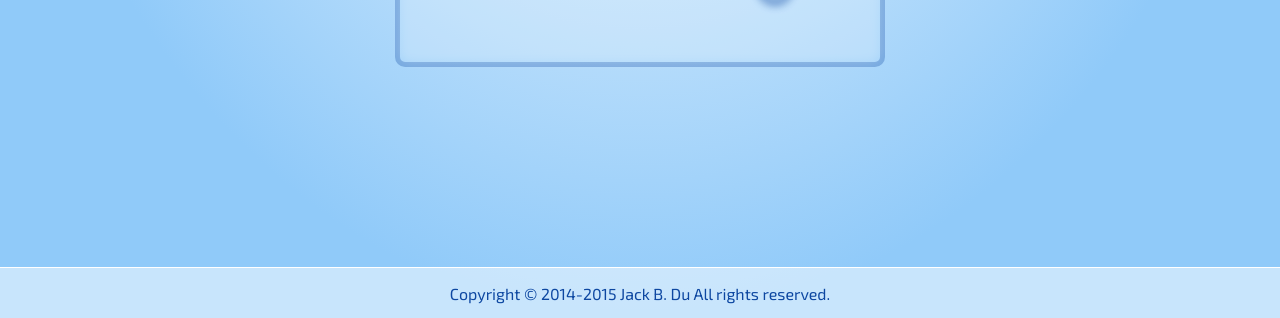
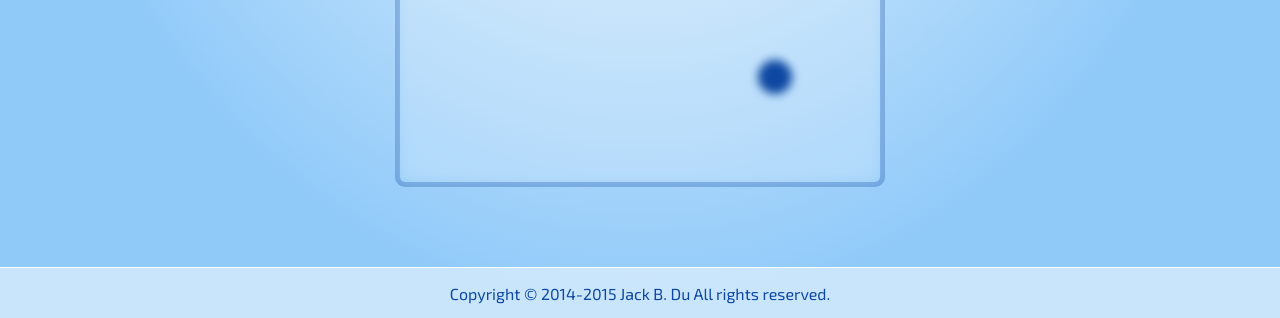
Before and after one commit to JackBDu/snake, a plain HTML site: page index.html in a window 1280 px wide. Shown: the part 482-800 px from the top of the page. Drawn offline with nearby package versions, Linux system fonts and the light colour scheme.

Commit message:
fillStyle added, glass added

```diff
--- a/index.html
+++ b/index.html
@@ -28,7 +28,7 @@
             </header>
             <div class="clear_float"></div>
             <div id="canvas_container">
-                <div id="info_container">
+                <div id="info_container" class="glass">
                     <div id="game_over">
                         <div class="info"><h2>GAME OVER!</h2></div>
                         <button class="button" id="restart"><h2>RESTART</h2></button>
--- a/js/main.js
+++ b/js/main.js
@@ -1,6 +1,6 @@
 var UNIT = 30;
 var CANVAS_WIDTH = 16 * UNIT;
-var CANVAS_HEIGHT = 12 * UNIT;
+var CANVAS_HEIGHT = 16 * UNIT;
 var score = 0;
 var bestScore = 0;
 var canvasElement = $("<canvas class='blur' width='" + CANVAS_WIDTH +
@@ -166,6 +166,7 @@ function checkDie(){
           paused = true;
           document.getElementById("game_over").style.display = "block";
           $("canvas").addClass('blur');
+          $("#info_container").removeClass('glass');
     	}
     }
   }
@@ -209,24 +210,15 @@ function draw() {
 }
 
 var head = {
-//   color: "#000",
+  color: "#1976d2",
   x: UNIT*Math.floor(Math.random()*(CANVAS_WIDTH/UNIT-1))+UNIT*0.5,
   y: UNIT*Math.floor(Math.random()*(CANVAS_HEIGHT/UNIT-1))+UNIT*0.5,
   r: UNIT/2,
   draw: function() {
-    // canvas.fillStyle = this.color;
-    // canvas.beginPath();
-    // canvas.arc(this.x,this.y,this.r, 0,2*Math.PI);
-    // canvas.stroke();
+    canvas.fillStyle = this.color;
     rectX = this.x-UNIT/2;
     rectY = this.y-UNIT/2;
     cornerRadius = 8;
-    // canvas.rect(this.x-UNIT/2,this.y-UNIT/2,UNIT,UNIT);
-    // canvas.stroke();
-    canvas.beginPath();
-    canvas.arc(this.x,this.y,1, 0,2*Math.PI);
-    canvas.stroke();
-
     canvas.beginPath();
     canvas.moveTo(rectX + cornerRadius, rectY);
     canvas.lineTo(rectX + UNIT - cornerRadius, rectY);
@@ -237,6 +229,12 @@ var head = {
     canvas.arcTo(rectX, rectY + UNIT, rectX, rectY + UNIT - cornerRadius, cornerRadius);
     canvas.lineTo(rectX, rectY + cornerRadius);
     canvas.arcTo(rectX, rectY, rectX + cornerRadius, rectY, cornerRadius);
+    canvas.fill();
+    canvas.stroke();
+    canvas.fillStyle = '#0d47a1';
+    canvas.beginPath();
+    canvas.arc(this.x, this.y, 3, 0, 2*Math.PI);
+    canvas.fill();
     canvas.stroke();
   }
 };
@@ -248,6 +246,7 @@ function body(tempX,tempY) {
     rectX = this.x;
     rectY = this.y;
     cornerRadius = 8;
+    canvas.fillStyle = '#1976d2';
     canvas.beginPath();
     canvas.moveTo(rectX + cornerRadius, rectY);
     canvas.lineTo(rectX + UNIT - cornerRadius, rectY);
@@ -258,6 +257,7 @@ function body(tempX,tempY) {
     canvas.arcTo(rectX, rectY + UNIT, rectX, rectY + UNIT - cornerRadius, cornerRadius);
     canvas.lineTo(rectX, rectY + cornerRadius);
     canvas.arcTo(rectX, rectY, rectX + cornerRadius, rectY, cornerRadius);
+    canvas.fill();
     canvas.stroke();
     // canvas.rect(this.x,this.y,UNIT,UNIT);
     // canvas.stroke();
@@ -265,14 +265,15 @@ function body(tempX,tempY) {
 }
 
 var food = {
-//   color: "#000",
+  color: "#0d47a1",
   x: UNIT*Math.floor(Math.random()*(CANVAS_WIDTH/UNIT-1))+UNIT*0.5,
   y: UNIT*Math.floor(Math.random()*(CANVAS_HEIGHT/UNIT-1))+UNIT*0.5,
   r: UNIT/2,
   draw: function() {
-//     canvas.fillStyle = this.color;
+    canvas.fillStyle = this.color;
     canvas.beginPath();
     canvas.arc(this.x,this.y,this.r, 0,2*Math.PI);
+    canvas.fill();
     canvas.stroke();
   }
 };
@@ -290,15 +291,18 @@ $(document).ready(function(){
     period = 15;
     document.getElementById("difficulties").style.display = "none";
     $("canvas").removeClass('blur');
+    $("#info_container").removeClass('glass');
   });
   $("#hard").click(function(){
     period = 5;
     document.getElementById("difficulties").style.display = "none";
+    $("#info_container").removeClass('glass');
     $("canvas").removeClass('blur');
   });
   $("#insane").click(function(){
     period = 3;
     document.getElementById("difficulties").style.display = "none";
+    $("#info_container").removeClass('glass');
     $("canvas").removeClass('blur');
   });
   $("#restart").click(function(){
--- a/style/main.css
+++ b/style/main.css
@@ -62,21 +62,23 @@ body {
 }
 div#info_container {
 	text-align: center;
-	height: 360px;
+	height: 480px;
 	width: 480px;
 	display: block;
 	position: absolute;
 	top: 185px;
 	z-index: 9999;
 	border-radius: 10px;
-	/*background: rgba(255, 255, 255, 0.7);*/
+}
+div#info_container. {
+	background: rgba(255, 255, 255, 0.5);
 }
 #game_over {
 	display: none;
-	margin-top: 70px;
+	margin-top: 110px;
 }
 #difficulties {
-	margin-top: 70px;
+	margin-top: 110px;
 }
 .info {
 	padding: 20px 0;
@@ -115,7 +117,7 @@ div#info_container {
 #canvas_container {
     margin: 40px auto;
 	width: 480px;
-	height: 360px;
+	height: 480px;
     border: 5px solid rgba(13, 71, 161, 0.3);
     border-radius: 10px;
 }
```
